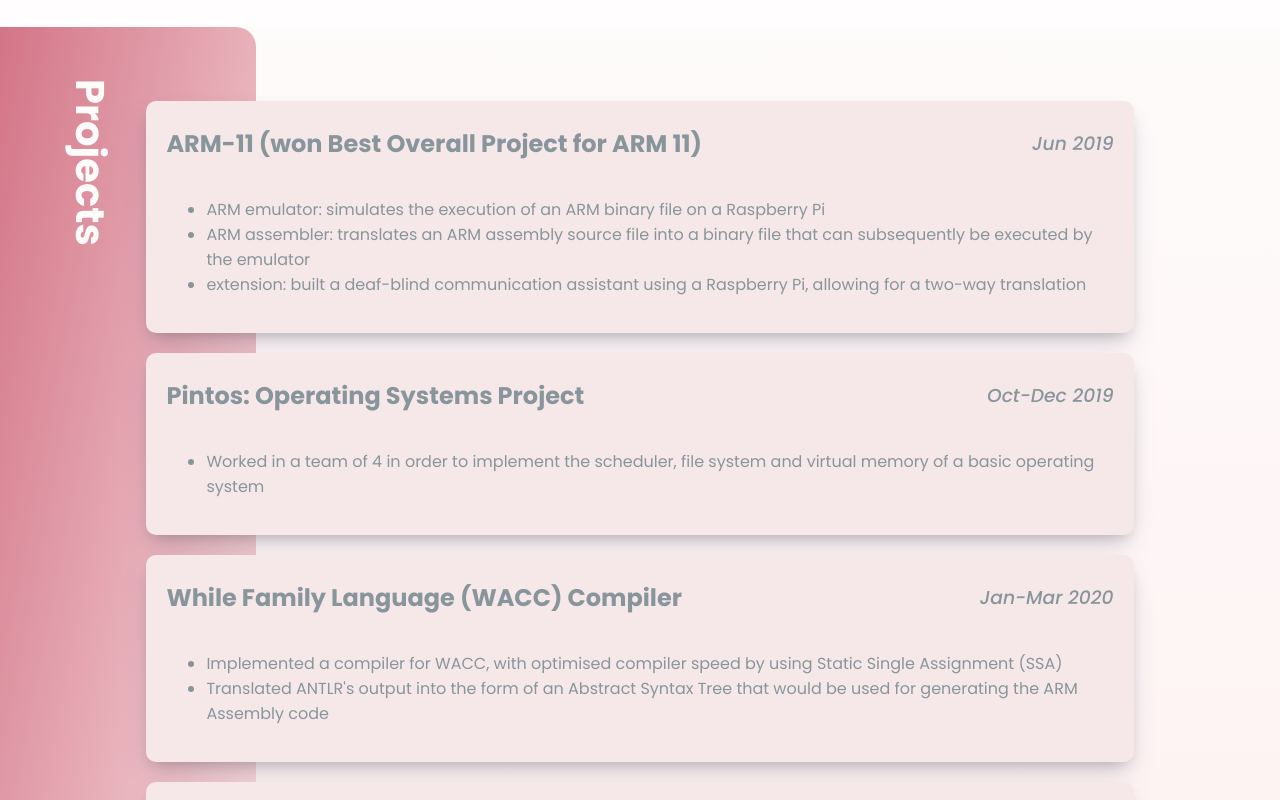
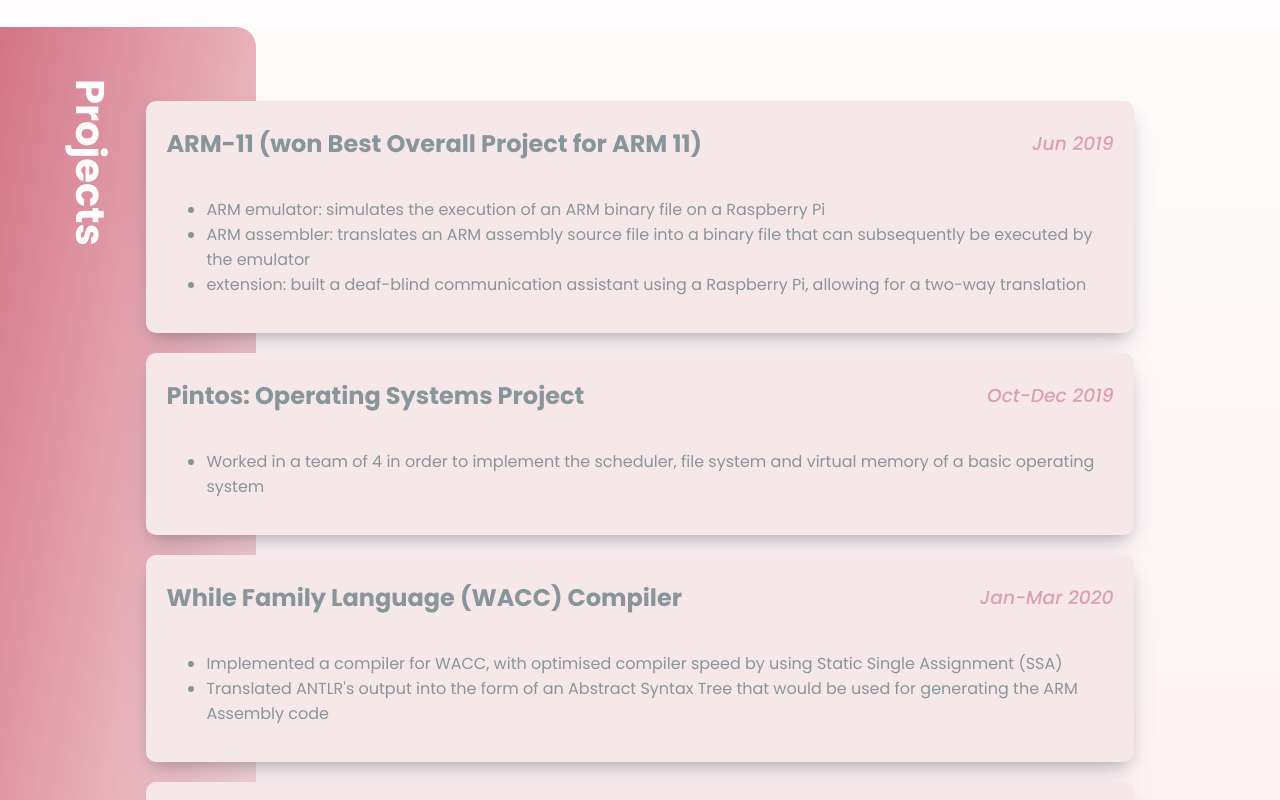
Before and after one commit to AdelinaFilip/personal-website, a React (Create React App) app: page / in a window 1280 px wide. Shown: the part 1800-2600 px from the top of the page. Built offline with nearby package versions, Linux system fonts and the light colour scheme.

Commit message:
changed date colour

```diff
--- a/src/components/Projects.css
+++ b/src/components/Projects.css
@@ -70,6 +70,7 @@
   align-items: center;
   font-weight: 500;
   font-style: italic;
+  color: #d48e9c;
 }
 
 .project-description {
```
